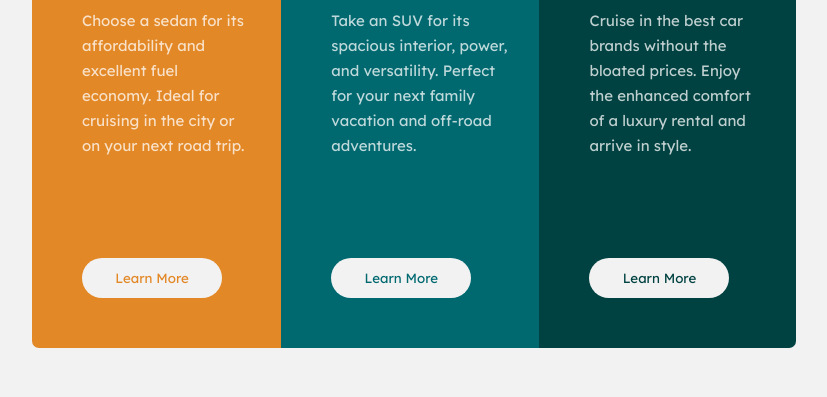
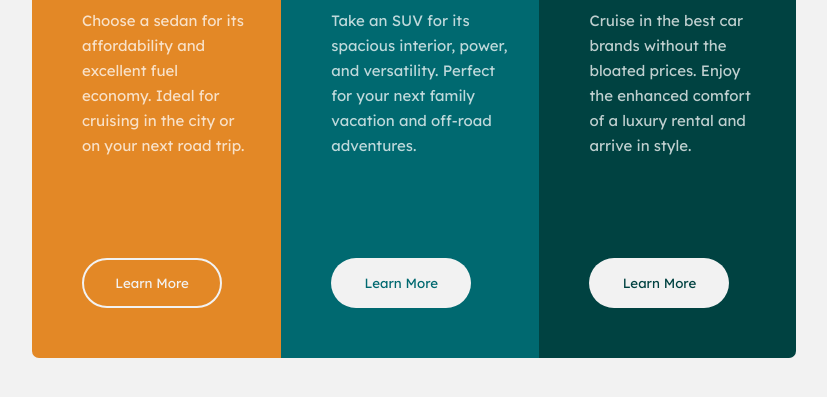
Before and after one commit to mckennapenley/3-COLUMN-PREVIEW-CARD-COMPONENT-MAIN, a plain HTML site: page index.html in a window 1280 px wide. In both pictures the pointer is over the button 378 px from the left and 671 px from the top of the page. Shown: the part 393-790 px from the top of the page, without its empty margins (226-1053 px from the left). Drawn offline with Linux system fonts and the light colour scheme.

Commit message:
adds button hover effect

```diff
--- a/css/style.css
+++ b/css/style.css
@@ -47,7 +47,7 @@ button {
   margin: 50px;
   background-color: hsl(0, 0%, 95%);
   width: 140px;
-  height: 40px;
+  height: 50px;
   border-radius: 50px;
   border: none;
   font-family: "Lexend Deca", sans-serif;
@@ -62,12 +62,24 @@ button {
   color: hsl(31, 77%, 52%);
 }
 
+#sedans-card button:hover {
+  background-color: hsl(31, 77%, 52%);
+  color: hsl(0, 0%, 95%);
+  border: 2px solid hsl(0, 0%, 95%);
+}
+
 #suvs-card {
   background-color: hsl(184, 100%, 22%);
 }
 
 #suvs-card button {
   color: hsl(184, 100%, 22%);
+}
+
+#suvs-card button:hover {
+  background-color: hsl(184, 100%, 22%);
+  color: hsl(0, 0%, 95%);
+  border: 2px solid hsl(0, 0%, 95%);
 }
 
 #luxury-card {
@@ -78,3 +90,9 @@ button {
 #luxury-card button {
   color: hsl(179, 100%, 13%);
 }
+
+#luxury-card button:hover {
+  background-color: hsl(179, 100%, 13%);
+  color: hsl(0, 0%, 95%);
+  border: 2px solid hsl(0, 0%, 95%);
+}
```
